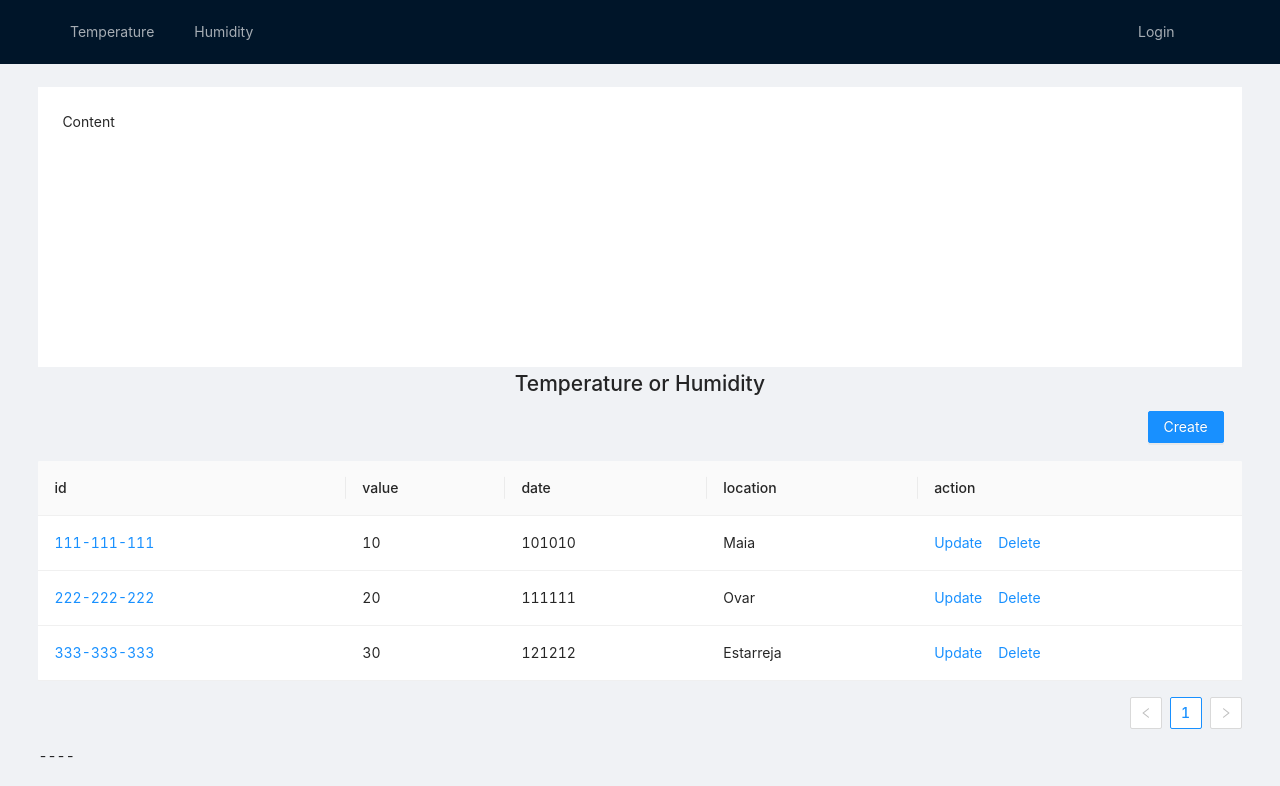
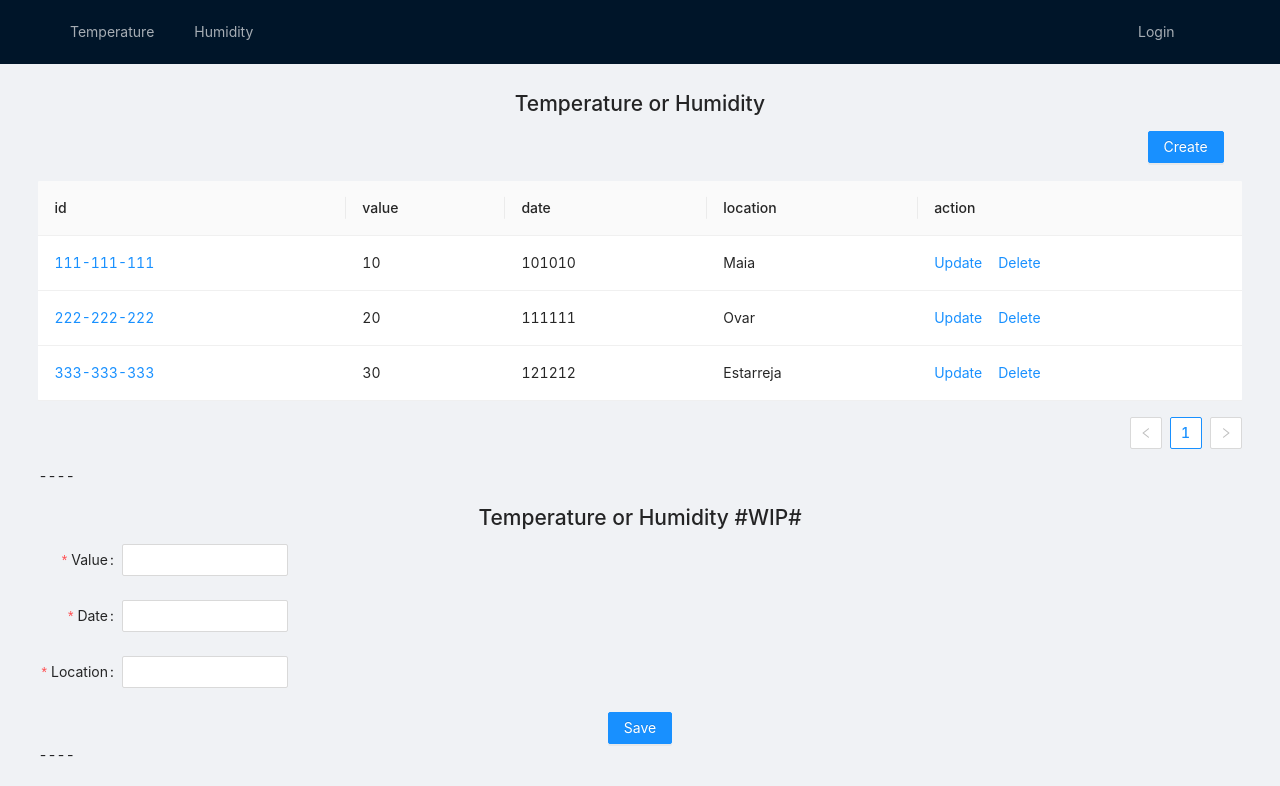
Before and after one commit to p3dr0c0st4/weather_me_frontend, a React (Create React App) app: page / in a window 1280 px wide. Shown: the top 786 px of the page. Built offline with nearby package versions, Linux system fonts and the light colour scheme.

Commit message:
refactor: refactor classes structure

```diff
--- a/src/App.tsx
+++ b/src/App.tsx
@@ -1,11 +1,11 @@
 import React from 'react';
 import 'antd/dist/antd.css';
 import './styles/index.css';
+import './styles/App.css';
+
 import { Layout } from 'antd';
 import HeaderComponent from './Components/common/Header';
-import TemperatureList from './Components/pages/TemperatureList';
-import CreateContainer from './Components/pages/CreateContainer'
-import UpdateContainer from './Components/pages/UpdateContainer';
+import MainPage from './Components/pages/MainPage';
 
 const { Content, Footer } = Layout;
 
@@ -15,12 +15,9 @@ const App: React.FC = () => (
     <HeaderComponent/>
 
     <Content style={{ padding: '1.8% 3%' }}>
-      <div className="site-layout-content">Content</div>
-      <TemperatureList/>
-      <p>----</p>
-      <CreateContainer/>
-      <p>----</p>
-      <UpdateContainer/>
+
+      <MainPage />
+
     </Content>
 
     <Footer style={{ textAlign: 'center' }}>Ant Design ©2018 Created by Ant UED</Footer>
--- /dev/null
+++ b/src/Components/pages/MainPage.tsx
@@ -0,0 +1,26 @@
+import React, {useState} from 'react';
+import TemperatureList from './TemperatureList';
+import CreateContainer from './CreateContainer'
+import UpdateContainer from './UpdateContainer';
+
+
+class MainPage extends React.Component {
+
+
+
+    render() {
+        // const [active, setAtive] = useState("temperatureList");
+
+        return (
+            <div className='mainPage-component'>
+                <TemperatureList />
+                <p>----</p>
+                <CreateContainer />
+                <p>----</p>
+                <UpdateContainer />
+            </div>
+        );
+    }
+}
+
+export default MainPage;
--- a/src/styles/App.css
+++ b/src/styles/App.css
@@ -1,9 +1,5 @@
 /*antd layout*/
-.site-layout-content {
-  min-height: 280px;
-  padding: 24px;
-  background: #fff;
-}
+
 #components-layout-demo-top .logo {
   float: left;
   width: 120px;
```
